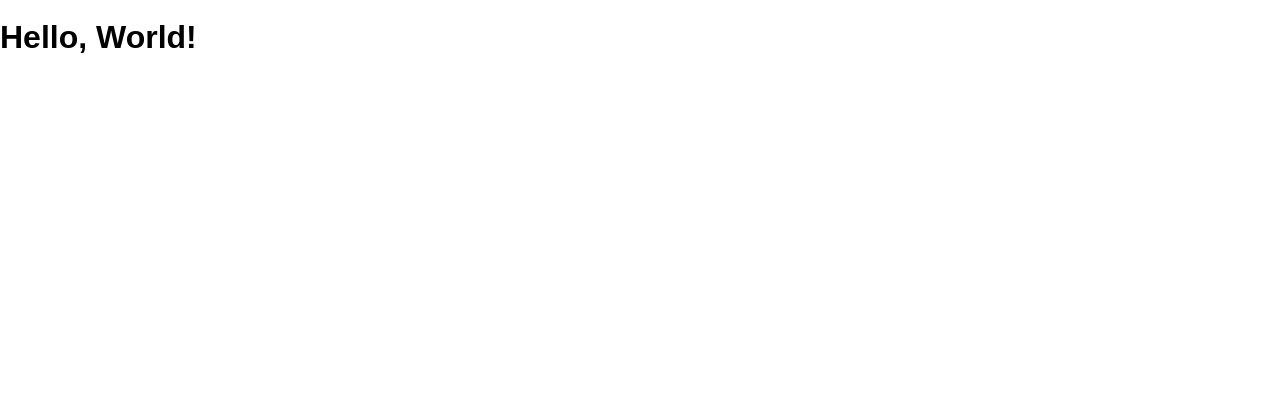
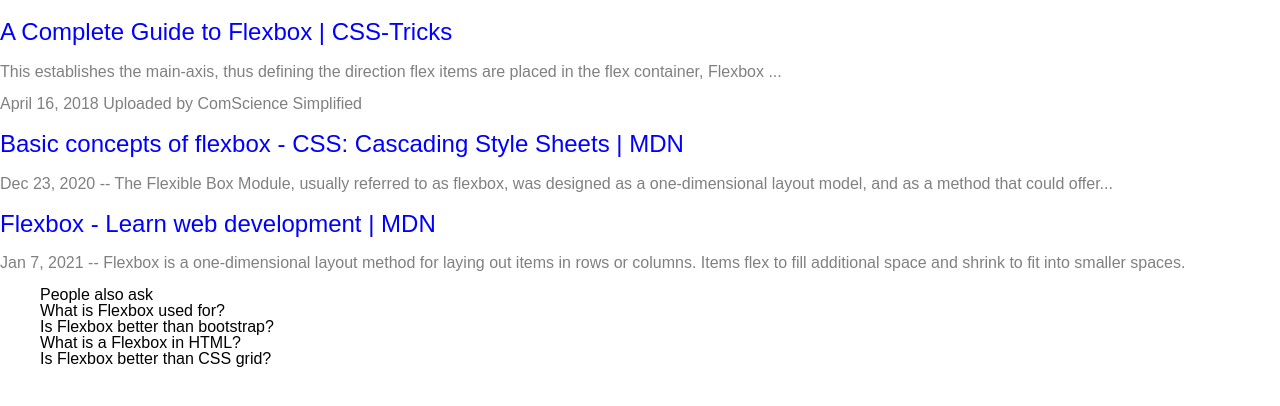
Before and after one commit to MandyW0312/google-results-warmup, a website: page public/index.html in a window 1280 px wide. Drawn offline with Linux system fonts and the light colour scheme.

Commit message:
Morning Warmup

```diff
--- a/public/index.html
+++ b/public/index.html
@@ -1,5 +1,6 @@
 <!DOCTYPE html>
 <html>
+
 <head lang="en">
   <meta charset="UTF-8" />
   <meta name="viewport" content="width=device-width, initial-scale=1" />
@@ -7,7 +8,28 @@
   <link rel="shortcut icon" href="/favicon.ico" />
   <link rel="stylesheet" href="/screen.css" />
 </head>
+
 <body>
-    <h1 class="hello-world">Hello, World!</h1>
+  <h2>A Complete Guide to Flexbox | CSS-Tricks</h2>
+  <p>This establishes the main-axis, thus defining the direction flex items are placed in the flex container, Flexbox
+    ... </p>
+  <p>April 16, 2018 Uploaded by ComScience Simplified</p>
+
+  <h2>Basic concepts of flexbox - CSS: Cascading Style Sheets | MDN</h2>
+  <p>Dec 23, 2020 -- The Flexible Box Module, usually referred to as flexbox, was designed as a one-dimensional layout
+    model, and as a method that could offer...</p>
+
+  <h2>Flexbox - Learn web development | MDN</h2>
+  <p>Jan 7, 2021 -- Flexbox is a one-dimensional layout method for laying out items in rows or columns. Items flex to
+    fill additional space and shrink to fit into smaller spaces.</p>
+
+  <ul>
+    <li>People also ask</li>
+    <li>What is Flexbox used for?</li>
+    <li>Is Flexbox better than bootstrap?</li>
+    <li>What is a Flexbox in HTML?</li>
+    <li>Is Flexbox better than CSS grid?</li>
+  </ul>
 </body>
+
 </html>
--- a/public/screen.css
+++ b/public/screen.css
@@ -10,3 +10,16 @@
   margin: 0;
   min-height: 100%;
 }
+
+h2{
+  color: blue;
+  font-weight: 300;
+}
+
+p{
+  color: gray;
+}
+
+ul{
+  list-style: none;
+}
```
Also changed, not shown: package.json (+5 -3 lines), 1 other file. Lines whose indentation alone changed are shown as unchanged.
